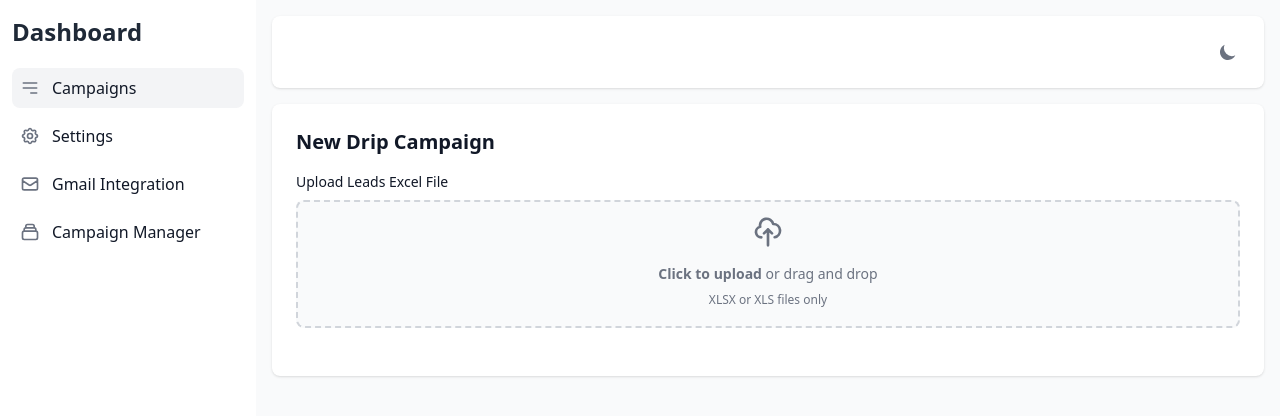
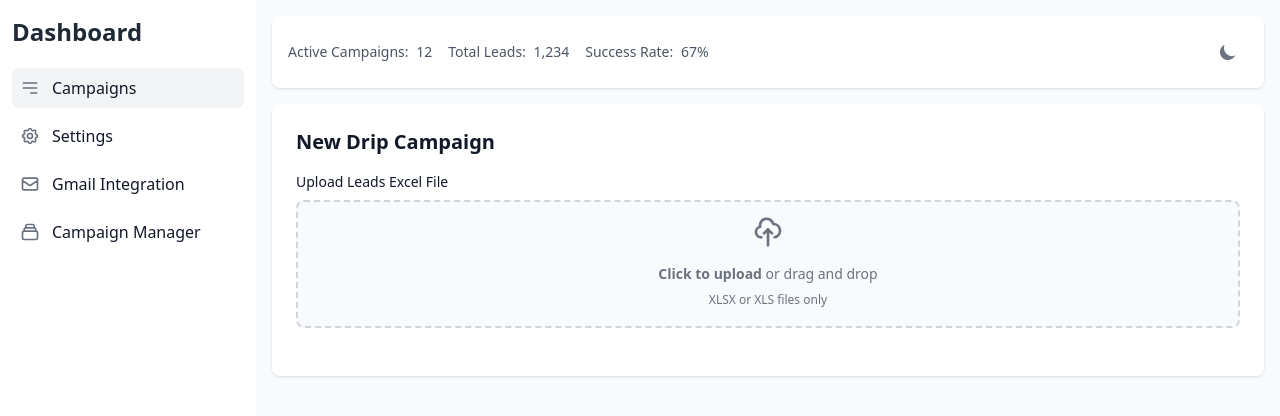
Before and after one commit to SyneticSLZ/pupetteer, a website: page sapna.html in a window 1280 px wide. Drawn offline with nearby package versions, Linux system fonts and the light colour scheme.

Commit message:
add back

```diff
--- a/sapna.html
+++ b/sapna.html
@@ -82,7 +82,7 @@
                         <path stroke-linecap="round" stroke-linejoin="round" stroke-width="2" d="M4 6h16M4 12h16M4 18h16"/>
                     </svg>
                 </button>
-                <div class="flex space-x-4" style="display: none;">
+                <div class="flex space-x-4" >
                     <div class="text-sm text-gray-600 dark:text-gray-300">
                         <span class="font-medium">Active Campaigns:</span>
                         <span class="ml-1">12</span>
```
